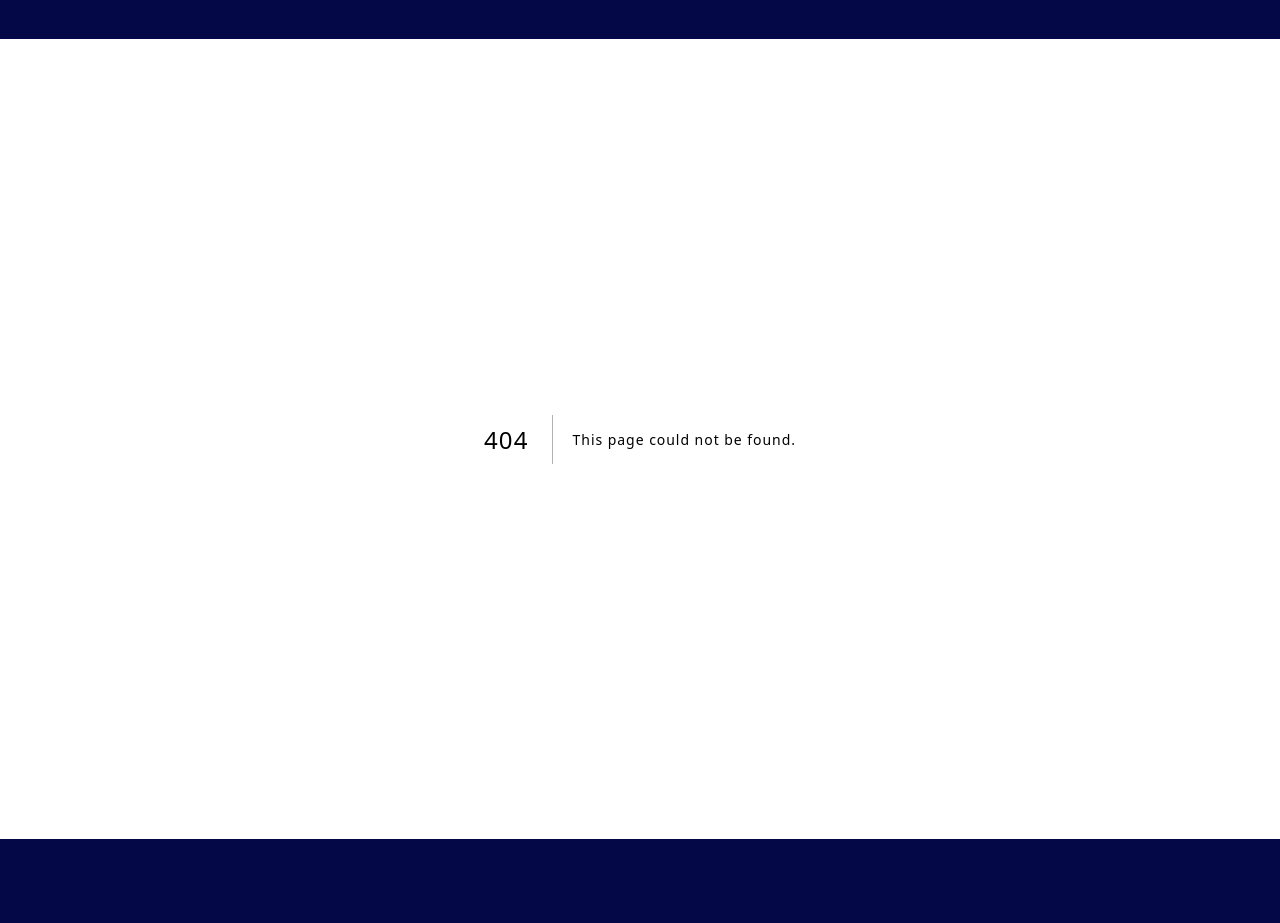
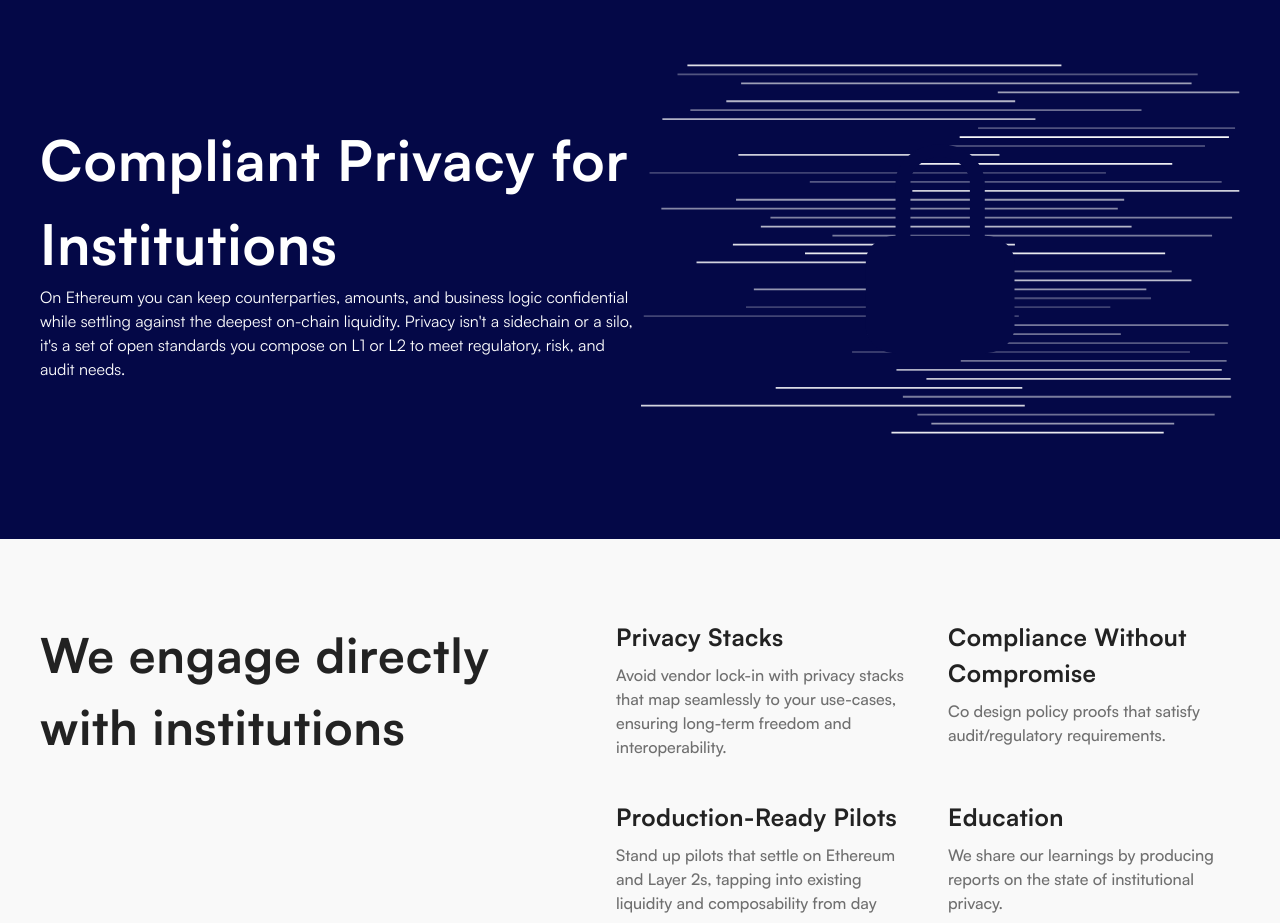
Before and after one commit to wackerow/institutions-subdomain, a Next.js app: page /privacy in a window 1280 px wide. Before the commit this address had no page. Shown: the part 75-998 px from the top of the page. Built offline with nearby package versions, Linux system fonts and the light colour scheme.

Commit message:
init: privacy page

```diff
--- /dev/null
+++ b/app/privacy/page.tsx
@@ -0,0 +1,127 @@
+import Hero from "@/components/Hero"
+import Lock from "@/components/svg/lock"
+
+export default function Page() {
+  return (
+    <main className="row-start-2 flex flex-col items-center sm:items-start">
+      <Hero heading="Compliant Privacy for Institutions" shape={Lock}>
+        On Ethereum you can keep counterparties, amounts, and business logic
+        confidential while settling against the deepest on-chain liquidity.
+        Privacy isn&apos;t a sidechain or a silo, it&apos;s a set of open
+        standards you compose on L1 or L2 to meet regulatory, risk, and audit
+        needs.
+      </Hero>
+      <article className="max-w-8xl mx-auto w-full space-y-20 px-4 py-10 sm:px-10 sm:py-20 md:space-y-40">
+        <section id="why" className="flex gap-10 max-lg:flex-col md:gap-16">
+          <h2 className="text-h3s max-lg:mx-auto max-lg:text-center lg:w-lg lg:max-w-lg lg:shrink-0">
+            We engage directly with institutions
+          </h2>
+          <div className="grid grid-cols-1 gap-10 sm:grid-cols-2">
+            <div className="space-y-2">
+              <h3 className="text-h5 text-foreground tracking-[0.03rem]">
+                Privacy Stacks
+              </h3>
+              <div className="text-muted-foreground font-medium">
+                Avoid vendor lock-in with privacy stacks that map seamlessly to
+                your use-cases, ensuring long-term freedom and interoperability.
+              </div>
+            </div>
+            <div className="space-y-2">
+              <h3 className="text-h5 text-foreground tracking-[0.03rem]">
+                Compliance Without Compromise
+              </h3>
+              <div className="text-muted-foreground font-medium">
+                Co design policy proofs that satisfy audit/regulatory
+                requirements.
+              </div>
+            </div>
+            <div className="space-y-2">
+              <h3 className="text-h5 text-foreground tracking-[0.03rem]">
+                Production-Ready Pilots
+              </h3>
+              <div className="text-muted-foreground font-medium">
+                Stand up pilots that settle on Ethereum and Layer 2s, tapping
+                into existing liquidity and composability from day one.
+              </div>
+            </div>
+            <div className="space-y-2">
+              <h3 className="text-h5 text-foreground tracking-[0.03rem]">
+                Education
+              </h3>
+              <div className="text-muted-foreground font-medium">
+                We share our learnings by producing reports on the state of
+                institutional privacy.
+              </div>
+            </div>
+          </div>
+        </section>
+
+        <hr className="border-muted my-10 md:my-20" />
+
+        <section id="why" className="space-y-14">
+          <div className="w-full space-y-7 max-lg:*:mx-auto max-lg:*:text-center">
+            <h2 className="text-h3 max-w-lg tracking-[0.055rem]">
+              Examples of privacy solutions onchain
+            </h2>
+            <p className="text-muted-foreground max-w-3xl text-xl font-medium tracking-[0.025rem]">
+              Ethereum Foundation&apos;s cryptographic research team (PSE) which
+              consists of 50+ leading privacy researchers and the EF&apos;s
+              Enterprise team are educating institutions on how these solutions
+              can support real-world onchain use cases.
+            </p>
+          </div>
+          <div className="grid grid-cols-1 gap-4 md:grid-cols-2 lg:grid-cols-4">
+            <div className="bg-card space-y-2 p-6">
+              <div className="TODO-IMAGE bg-muted size-16 shrink-0" />
+              <h3 className="text-h5 text-section-foreground tracking-[0.03rem]">
+                Zero-Knowledge Proofs (ZK)
+              </h3>
+              <p className="text-muted-foreground font-medium">
+                Prove policy checks (KYC, limits, SOW) without exposing raw
+                data. Enable selective disclosure for regulators and
+                counterparties while keeping transactions composable with
+                Ethereum liquidity.
+              </p>
+            </div>
+            <div className="bg-card space-y-2 p-6">
+              <div className="TODO-IMAGE bg-muted size-16 shrink-0" />
+              <h3 className="text-h5 text-section-foreground tracking-[0.03rem]">
+                Fully Homomorphic Encryption (FHE)
+              </h3>
+              <p className="text-muted-foreground font-medium">
+                Compute on encrypted data (risk, pricing and netting). Early but
+                advancing quickly. This is best for high-sensitivity analytics
+                where even intermediaries shouldn&apos;t see plaintext.
+              </p>
+            </div>
+            <div className="bg-card space-y-2 p-6">
+              <div className="TODO-IMAGE bg-muted size-16 shrink-0" />
+              <h3 className="text-h5 text-section-foreground tracking-[0.03rem]">
+                Trusted Execution Environments (TEE)
+              </h3>
+              <p className="text-muted-foreground font-medium">
+                Hardware attested confidential compute for low-latency workflows
+                (matching, auctions). Keeps code and data sealed and then emits
+                verifiable attestations.
+              </p>
+            </div>
+            <div className="bg-card space-y-2 p-6">
+              <div className="TODO-IMAGE bg-muted size-16 shrink-0" />
+              <h3 className="text-h5 text-section-foreground tracking-[0.03rem]">
+                Privacy focused L2s
+              </h3>
+              <p className="text-muted-foreground font-medium">
+                Confidential rollups that settle on Ethereum while keeping
+                counterparties, amounts, and logic private using ZK, FHE or TEEs
+                so you get L1 security, liquidity, and auditability with
+                selective disclosure when needed.
+              </p>
+            </div>
+          </div>
+        </section>
+
+        <hr className="border-muted my-10 md:my-20" />
+      </article>
+    </main>
+  )
+}
--- /dev/null
+++ b/components/svg/lock.tsx
@@ -0,0 +1,14 @@
+const Lock = (props: React.SVGProps<SVGSVGElement>) => (
+  <svg
+    width="150"
+    height="210"
+    viewBox="0 0 150 210"
+    fill="currentColor"
+    xmlns="http://www.w3.org/2000/svg"
+    {...props}
+  >
+    <path d="M75.1644 13.2791C91.5863 13.2791 104.899 24.9757 104.899 39.4041V91.6541H45.4299V39.4041C45.4299 24.9757 58.7425 13.2791 75.1644 13.2791ZM119.766 91.6541V39.4041C119.766 17.7615 99.7973 0.216614 75.1644 0.216614C50.5315 0.216614 30.5626 17.7615 30.5626 39.4041V91.6541C14.1407 91.6541 0.828125 103.351 0.828125 117.779V183.092C0.828125 197.52 14.1407 209.217 30.5626 209.217H119.766C136.188 209.217 149.501 197.52 149.501 183.092V117.779C149.501 103.351 136.188 91.6541 119.766 91.6541Z" />
+  </svg>
+)
+
+export default Lock
```
